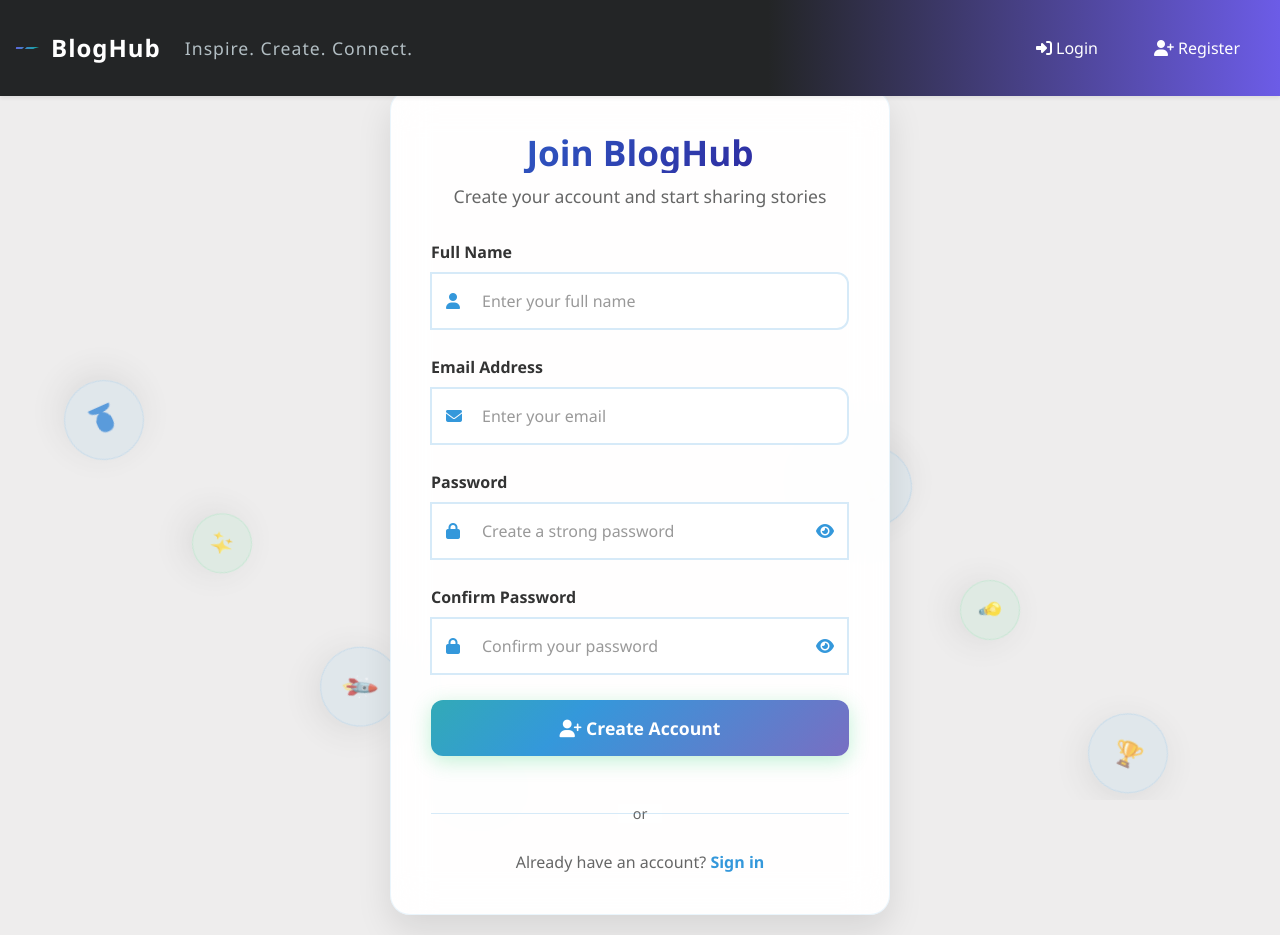
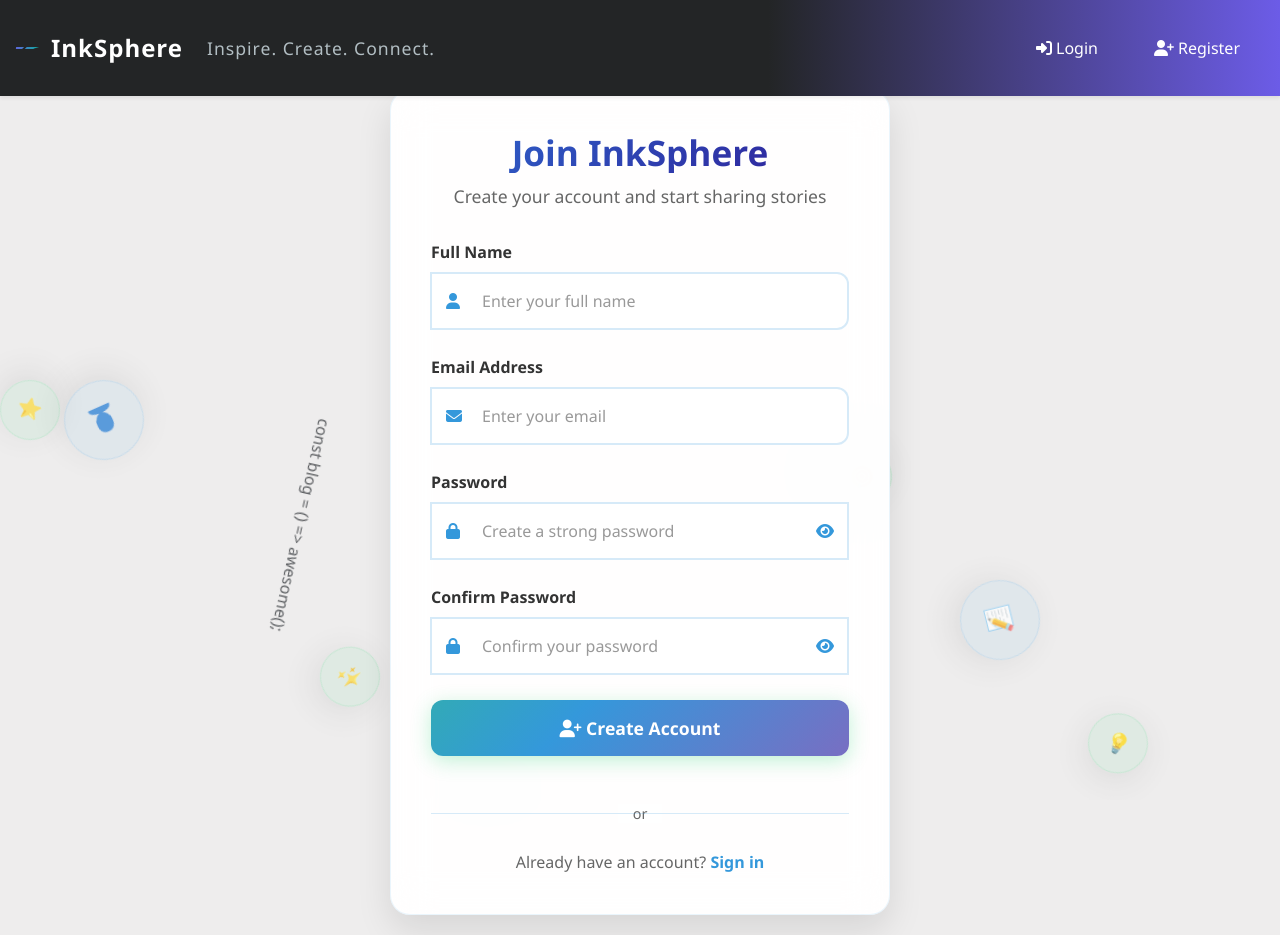
Before and after one commit to sardarbikram07/Blog-Website, an ASP.NET Core app: page /Auth/Register in a window 1280 px wide. Run offline with ASP.NET Core 8, Linux system fonts and the light colour scheme; some libraries are stand-ins or nearby versions; some web fonts are replaced.

Commit message:
Register.cshtml

```diff
--- a/blogapp/Views/Auth/Register.cshtml
+++ b/blogapp/Views/Auth/Register.cshtml
@@ -9,7 +9,7 @@
 <head>
     <meta charset="UTF-8">
     <meta name="viewport" content="width=device-width, initial-scale=1.0">
-    <title>BlogHub - Register</title>
+    <title>InkSphere - Register</title>
     <link href="https://fonts.googleapis.com/css2?family=Segoe+UI:wght@400;700&display=swap" rel="stylesheet" />
     <link href="https://cdnjs.cloudflare.com/ajax/libs/font-awesome/6.5.0/css/all.min.css" rel="stylesheet" />
     <link href="https://cdn.jsdelivr.net/npm/bootstrap@5.3.0/dist/css/bootstrap.min.css" rel="stylesheet" />
@@ -341,7 +341,7 @@
         <div class="container-fluid">
             <a class="navbar-brand d-flex align-items-center gap-2" href="/">
                 <i class="fas fa-feather-alt fa-lg text-gradient"></i>
-                <span>BlogHub</span>
+                <span>InkSphere</span>
             </a>
             <span class="navbar-text d-none d-md-inline ms-2 fw-light" style="font-size:1.1rem; color:#b2bec3; letter-spacing:1px;">Inspire. Create. Connect.</span>
             <button class="navbar-toggler" type="button" data-bs-toggle="collapse" data-bs-target="#navbarNav" aria-controls="navbarNav" aria-expanded="false" aria-label="Toggle navigation">
@@ -360,6 +360,9 @@
     <div class="floating-elements">
         <div class="floating-item">
             <div class="register-icon">👤</div>
+        </div>
+        <div class="floating-item">
+            <div class="writing-text">const blog = () => awesome();</div>
         </div>
         <div class="floating-item">
             <div class="user-icon">✨</div>
@@ -394,7 +397,7 @@
     <div class="register-container">
         <div class="register-card">
             <div class="register-header">
-                <h2 class="register-title">Join BlogHub</h2>
+                <h2 class="register-title">Join InkSphere</h2>
                 <p class="register-subtitle">Create your account and start sharing stories</p>
             </div>
 
```
